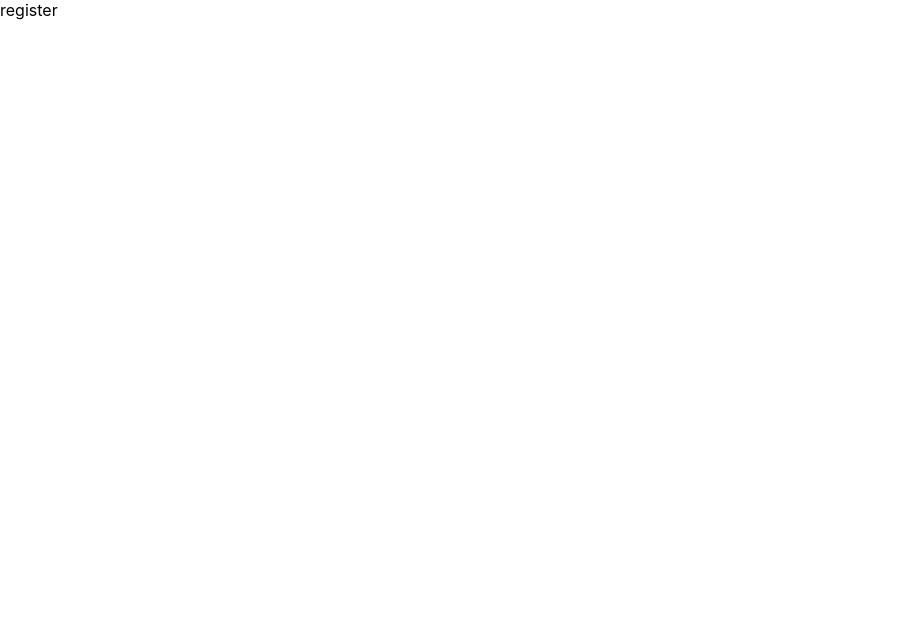
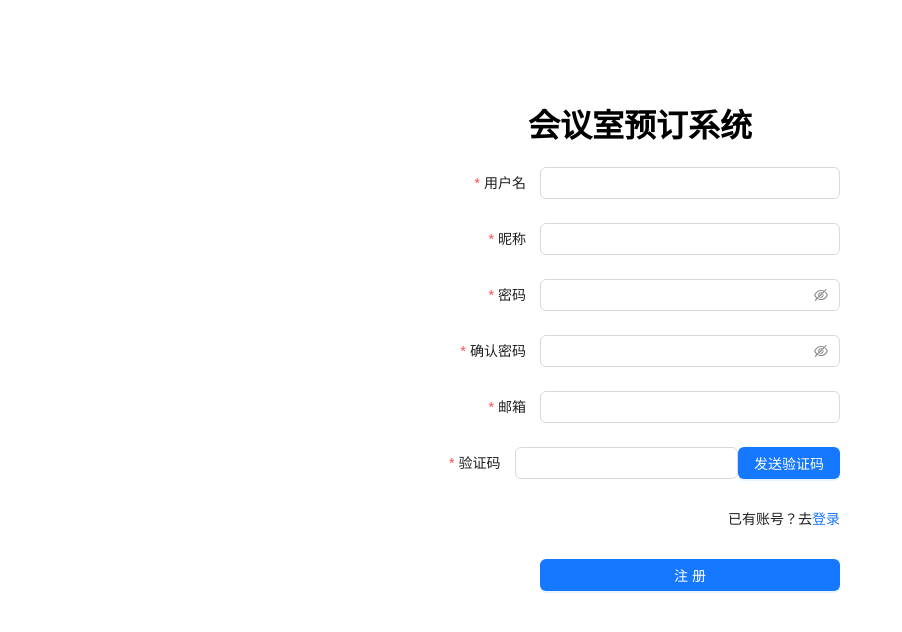
Before and after one commit to Gao-Jinlong/meeting-room-booking-system-frontend, a React (Create React App) app: page /register in a window 1280 px wide. Shown: the top 632 px of the page, without its empty margins (0-902 px from the left). Built offline with nearby package versions, Linux system fonts and the light colour scheme.

Commit message:
feat:register

```diff
--- a/package.json
+++ b/package.json
@@ -20,7 +20,7 @@
     "web-vitals": "^2.1.4"
   },
   "scripts": {
-    "start": "react-scripts start --port 8080",
+    "start": "react-scripts start",
     "build": "react-scripts build",
     "test": "react-scripts test",
     "eject": "react-scripts eject"
--- a/src/api/interface.ts
+++ b/src/api/interface.ts
@@ -6,3 +6,9 @@ export function login(username: string, password: string) {
     password,
   });
 }
+
+export function registerCaptcha(address: string) {
+  return request.get("/user/register-captcha", {
+    params: { address },
+  });
+}
--- /dev/null
+++ b/src/view/Register/index.scss
@@ -0,0 +1,16 @@
+#register-container {
+  width: 400px;
+  margin: 100px auto 0 auto;
+  text-align: center;
+}
+#register-container .links {
+  display: flex;
+  justify-content: flex-end;
+}
+#register-container .btn {
+  width: 100%;
+}
+#register-container .captcha-wrapper {
+  display: flex;
+  justify-content: flex-end;
+}
--- a/src/view/Register/index.tsx
+++ b/src/view/Register/index.tsx
@@ -1,3 +1,135 @@
-export function Register(){
-  return <div>register</div>
+import { Button, Form, Input, message } from "antd";
+import "./index.scss";
+import { login, registerCaptcha } from "../../api/interface";
+import { useForm } from "antd/es/form/Form";
+import { Navigate } from "react-router-dom";
+
+export interface RegisterUser {
+  username: string;
+  nickName: string;
+  password: string;
+  confirmPassword: string;
+  email: string;
+  captcha: string;
 }
+
+const onFinish = async (values: RegisterUser) => {
+  const res = await login(values.username, values.password);
+
+  const { code, message: msg, data } = res.data;
+  if (res.status === 201 || res.status === 200) {
+    message.success("登录成功");
+
+    localStorage.setItem("access_token", data.accessToken);
+    localStorage.setItem("refresh_token", data.refreshToken);
+    localStorage.setItem("user_info", JSON.stringify(data.userInfo));
+
+    setTimeout(() => {
+      Navigate({ to: "/" });
+    }, 1000);
+  } else {
+    message.error(data || "系统繁忙，请稍后再试");
+  }
+};
+
+const layout1 = {
+  labelCol: { span: 6 },
+  wrapperCol: { span: 18 },
+};
+
+const layout2 = {
+  labelCol: { span: 0 },
+  wrapperCol: { span: 24 },
+};
+
+export function Register() {
+  const [form] = useForm();
+
+  async function sendCaptcha() {
+    const address = form.getFieldValue("email");
+
+    const res = await registerCaptcha(address);
+    console.log(res);
+  }
+
+  return (
+    <div id="register-container">
+      <h1>会议室预订系统</h1>
+      <Form
+        form={form}
+        {...layout1}
+        onFinish={onFinish}
+        colon={false}
+        autoComplete="off"
+      >
+        <Form.Item
+          label="用户名"
+          name="username"
+          rules={[{ required: true, message: "请输入用户名!" }]}
+        >
+          <Input />
+        </Form.Item>
+
+        <Form.Item
+          label="昵称"
+          name="nickName"
+          rules={[{ required: true, message: "请输入昵称!" }]}
+        >
+          <Input />
+        </Form.Item>
+
+        <Form.Item
+          label="密码"
+          name="password"
+          rules={[{ required: true, message: "请输入密码!" }]}
+        >
+          <Input.Password />
+        </Form.Item>
+
+        <Form.Item
+          label="确认密码"
+          name="confirmPassword"
+          rules={[{ required: true, message: "请输入确认密码!" }]}
+        >
+          <Input.Password />
+        </Form.Item>
+
+        <Form.Item
+          label="邮箱"
+          name="email"
+          rules={[
+            { required: true, message: "请输入邮箱!" },
+            { type: "email", message: "请输入合法邮箱地址!" },
+          ]}
+        >
+          <Input />
+        </Form.Item>
+
+        <div className="captcha-wrapper">
+          <Form.Item
+            label="验证码"
+            name="captcha"
+            rules={[{ required: true, message: "请输入验证码!" }]}
+          >
+            <Input />
+          </Form.Item>
+          <Button type="primary" onClick={sendCaptcha}>
+            发送验证码
+          </Button>
+        </div>
+
+        <Form.Item {...layout2}>
+          <div className="links">
+            已有账号？去<a href="">登录</a>
+          </div>
+        </Form.Item>
+
+        <Form.Item {...layout1} label=" ">
+          <Button className="btn" type="primary" htmlType="submit">
+            注册
+          </Button>
+        </Form.Item>
+      </Form>
+    </div>
+  );
+}
```
Also changed, not shown: 1 other file (tests, documents, lock files or other folders).
